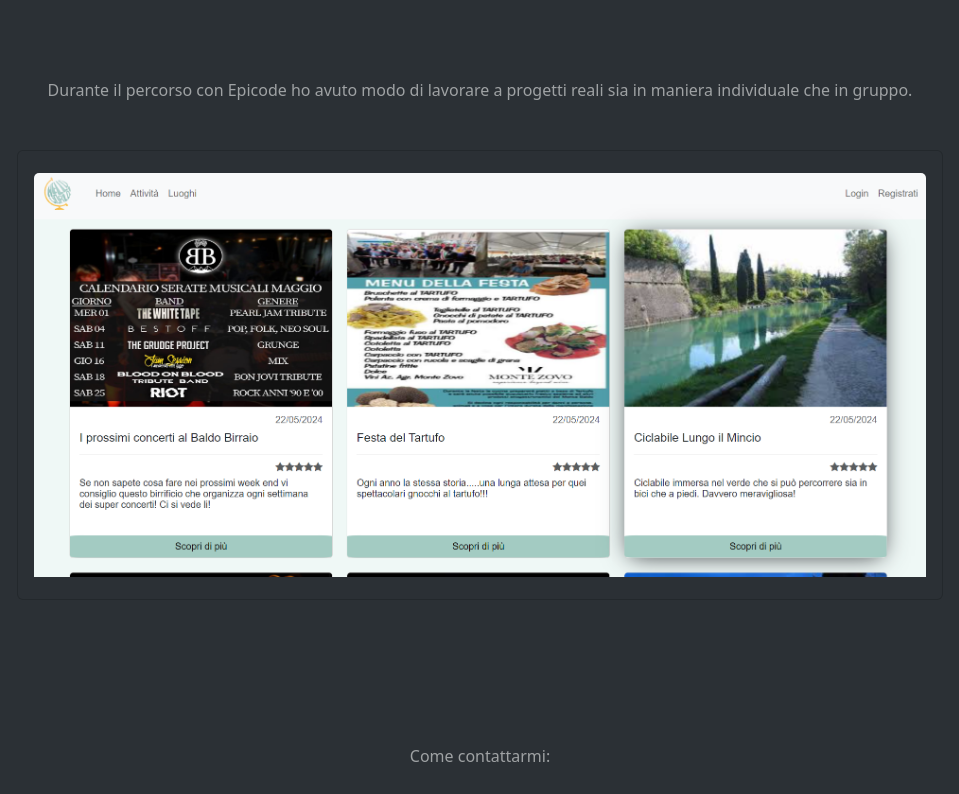
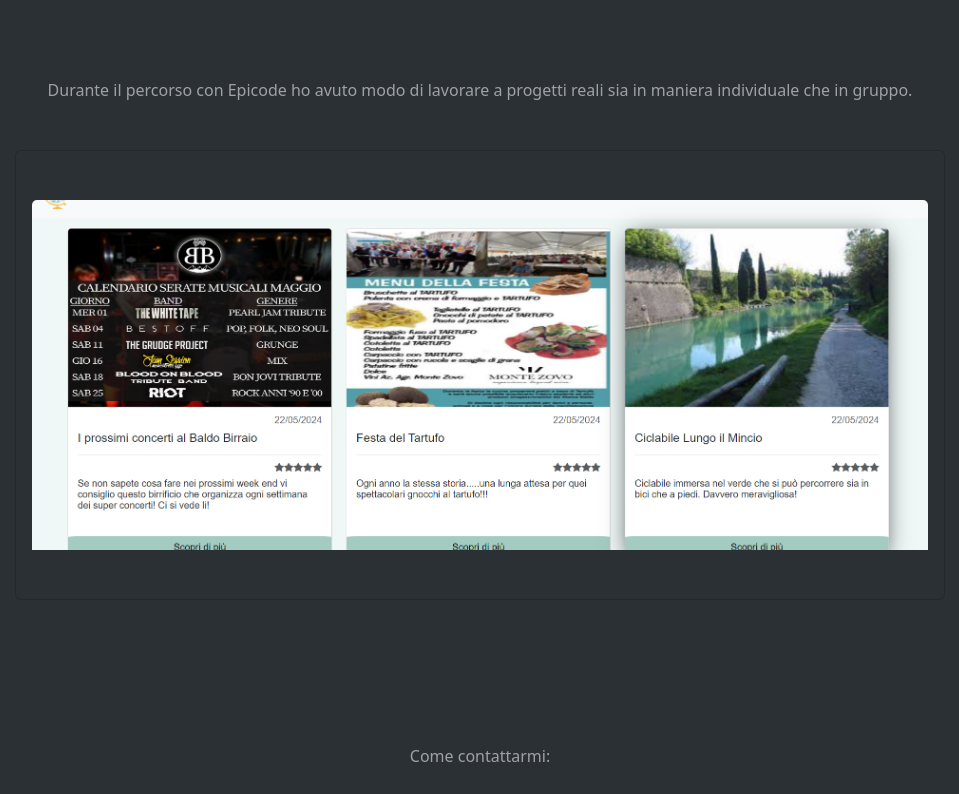
Before and after one commit to AlessiaLuongo/portfolio, a React (Vite) app: page / in a window 1280 px wide. Shown: the part 1076-1870 px from the top of the page, without its empty margins (160-1119 px from the left). Built offline with nearby package versions, Linux system fonts and the light colour scheme.

Commit message:
foto della card okey

```diff
--- a/src/components/Competenze.jsx
+++ b/src/components/Competenze.jsx
@@ -57,11 +57,9 @@ const Competenze = ({ setPage }) => {
       <div className="scroller">
         <div className="d-flex scroller-inner">
           {logos.map((logo, index) => (
-            <>
-              <div className="scroller-div" key={index}>
-                <img src={logo.src} alt={logo.alt} />
-              </div>
-            </>
+            <div className="scroller-div" key={index}>
+              <img src={logo.src} alt={logo.alt} />
+            </div>
           ))}
         </div>
       </div>
--- a/src/components/HelloWorld.jsx
+++ b/src/components/HelloWorld.jsx
@@ -19,16 +19,16 @@ const HelloWorld = () => {
       <Card id="project-card">
         <Card.Body className="card-body d-flex justify-content-center">
           {frontSide === true ? (
-            <div className="project-div">
+            <div id="project-div">
               <Card.Img
                 variant="top"
                 src="/Screenshot 2024-05-31 112828.png"
-                height="100%"
+                id="card-image"
               />
             </div>
           ) : (
             <div className="p-5 back-side">
-              <Card.Title className="mb-5">
+              <Card.Title>
                 L&#39;ultimo progetto che ho realizzato è il Capstone.
               </Card.Title>
               <Card.Text>
--- a/src/components/Progetti.jsx
+++ b/src/components/Progetti.jsx
@@ -2,6 +2,7 @@ import Container from "react-bootstrap/Container";
 import Row from "react-bootstrap/Row";
 import HelloWorld from "./HelloWorld";
 import { useEffect, useRef, useState } from "react";
+import { Col } from "react-bootstrap";
 
 const Progetti = ({ setPage }) => {
   const progetti = useRef(null);
@@ -38,7 +39,14 @@ const Progetti = ({ setPage }) => {
           Durante il percorso con Epicode ho avuto modo di lavorare a progetti
           reali sia in maniera individuale che in gruppo.
         </p>
-        <HelloWorld />
+        <Col
+          xs={12}
+          md={12}
+          lg={12}
+          className="d-flex justify-content-center align-content-center"
+        >
+          <HelloWorld />
+        </Col>
       </Row>
     </Container>
   );
--- a/src/index.css
+++ b/src/index.css
@@ -22,7 +22,7 @@ body {
   display: flex;
   flex-wrap: nowrap;
   gap: 1rem;
-  animation: scroll 5s linear infinite;
+  animation: scroll 20s linear infinite;
   padding-block: 1rem;
   width: fit-content;
 }
@@ -38,7 +38,7 @@ body {
 
 @media screen and (max-width: 600px) {
   .scroller-inner {
-    animation-duration: 5s;
+    animation-duration: 20s;
   }
 }
 @keyframes scroll {
@@ -81,11 +81,6 @@ body {
   height: 100%;
 }
 
-.card-image {
-  max-width: 100%;
-  height: auto;
-}
-
 .back-side {
   border: 1px solid white;
   border-radius: 5px;
@@ -96,6 +91,17 @@ body {
   max-height: 450px;
 }
 
-.project-div {
-  width: fit-cover;
+#project-div {
+  object-fit: cover;
+  min-width: 100%;
+  height: 350px;
+  display: flex;
+  justify-content: center;
+  align-items: center;
 }
+
+#card-image {
+  width: 100%;
+  height: 100%;
+  object-fit: cover;
+}
```
